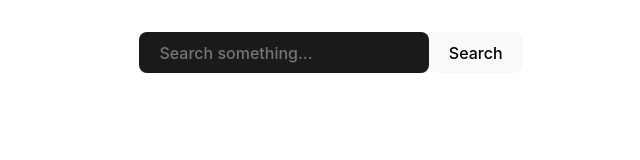
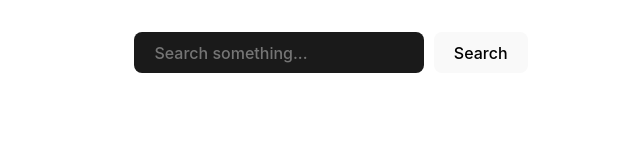
Before and after one commit to Otabek996/react-2024-q3, a React (Vite) app: page / in a window 1280 px wide. Shown: the top 160 px of the page, without its empty margins (309-949 px from the left). Built offline with nearby package versions, Linux system fonts and the light colour scheme.

Commit message:
feat: add navbar styles

```diff
--- a/src/components/Navbar/Navbar.css
+++ b/src/components/Navbar/Navbar.css
@@ -0,0 +1,5 @@
+nav {
+  display: flex;
+  align-items: center;
+  gap: 10px;
+}
```
